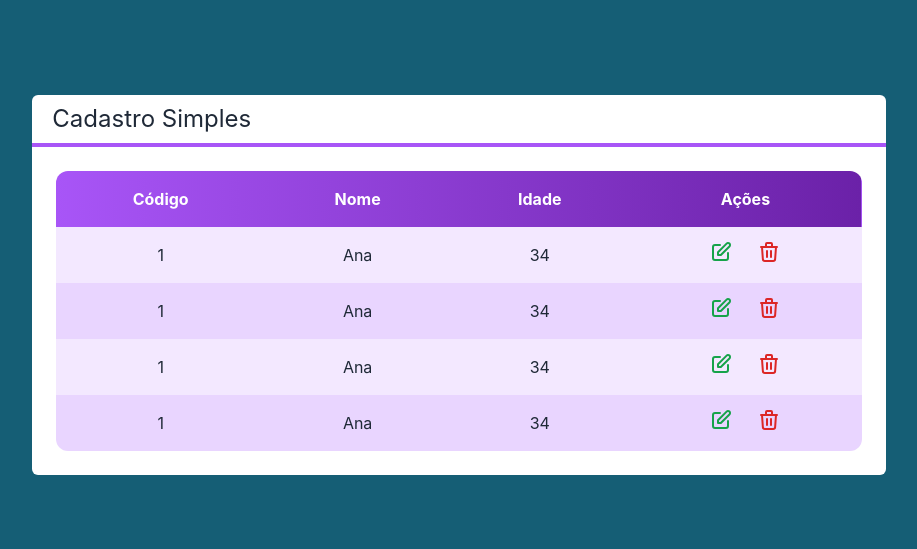
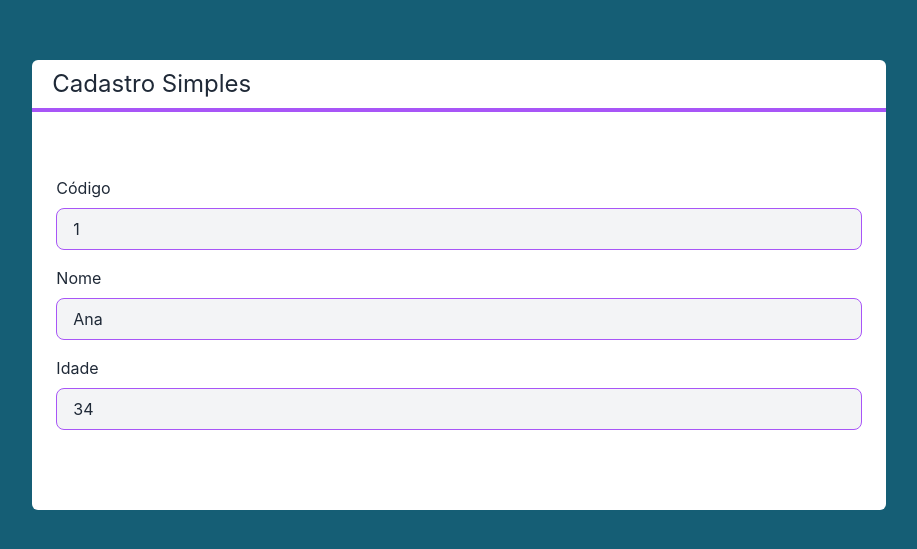
Before and after one commit to EriclisFDS/estudo-next-crud, a Next.js app: page / in a window 1280 px wide. Shown: the part 115-664 px from the top of the page, without its empty margins (181-1098 px from the left). Built offline with nearby package versions, Linux system fonts and the light colour scheme.

Commit message:
começo da segunda tela

```diff
--- /dev/null
+++ b/src/components/Botao.tsx
@@ -0,0 +1,17 @@
+interface BotaoProps {
+    children: any
+    cor?: 'green' | 'blue' | 'gray'
+    className?: string
+}
+
+export default function Botao(props: BotaoProps) {
+    const cor = props.cor ?? 'gray'
+    return (
+        <button className={`
+            bg-gradient-to-r from-${cor}-400 to-${cor}-700
+            text-white px-4 py-2 rounded-md ${props.className}
+        `}>
+            {props.children}
+        </button>
+    )
+}
--- /dev/null
+++ b/src/components/Entrada.tsx
@@ -0,0 +1,26 @@
+interface EntradaProps {
+    texto: string
+    tipo?: 'text' | 'number'
+    valor: any
+    somenteLeitura?: boolean
+    className?: string
+    valorMudou?: (valor: any) => void
+}
+
+export default function Entrada(props:EntradaProps) {
+    return (
+        <div className={` flex flex-col ${props.className} `}>
+            <label htmlFor="input" className="mb-2">{props.texto}</label>
+            <input
+                id="input" type={props.tipo ?? 'text'}
+                value={props.valor} readOnly={props.somenteLeitura}
+                onChange={e => props.valorMudou?.(e.target.value)}
+                className={`
+                    border border-purple-500 rounded-lg px-4 py-2
+                    focus:outline-none bg-gray-100
+                    ${props.somenteLeitura ? '' : 'focus:bg-white'}
+                `}
+            />
+        </div>
+    )
+}
--- /dev/null
+++ b/src/components/Formulario.tsx
@@ -0,0 +1,43 @@
+import { useState } from "react";
+import Entrada from "./Entrada";
+import Cliente from "../core/Cliente";
+import Botao from "./Botao";
+
+interface FormularioProps {
+    cliente: Cliente
+}
+
+export default function Formulario(props:FormularioProps) {
+    const id = props.cliente?.id
+    const [nome, setNome] = useState(props.cliente?.nome ?? '')
+    const [Idade, setIdade] = useState(props.cliente?.idade ?? 0)
+    return (
+        <div>
+            {id ? (
+                    <Entrada
+                        texto="Código" valor={id}
+                        somenteLeitura
+                        className="mb-4"
+                    ></Entrada>
+                ) : false
+            }
+            <Entrada
+                texto="Nome" valor={nome}
+                valorMudou={setNome}
+                className="mb-4"
+            ></Entrada>
+            <Entrada
+                texto="Idade" tipo="number" valor={Idade}
+                valorMudou={setIdade}
+            ></Entrada>
+            <div className="flex justify-end mt-4">
+                <Botao cor="blue" className="mr-2" >
+                    {id ? 'Alterar' : 'Salvar' }
+                </Botao>
+                <Botao >
+                    Cancelar
+                </Botao>
+            </div>
+        </div>
+    )
+}
--- a/src/pages/index.tsx
+++ b/src/pages/index.tsx
@@ -1,3 +1,5 @@
+import Botao from "../components/Botao";
+import Formulario from "../components/Formulario";
 import Layout from "../components/Layout";
 import Tabela from "../components/Tabela";
 import Cliente from "../core/Cliente";
@@ -22,13 +24,18 @@
 
   return (
     <div className={`
-    flex justify-center items-center h-screen bg-cyan-800 text-white
+      flex justify-center items-center h-screen
+      bg-cyan-800 text-white
     `}>
       <Layout titulo="Cadastro Simples">
-        <Tabela clientes={clientes}
+        <div className="flex justify-end">
+          <Botao cor="green" >Novo Cliente</Botao>
+        </div>
+        {/* <Tabela clientes={clientes}
         clienteSelecionado={clienteSelecionado}
         clienteExcluido={clienteExcluido}
-        ></Tabela>
+        ></Tabela> */}
+        <Formulario cliente={clientes[0]} ></Formulario>
       </Layout>
     </div>
   )
--- a/tailwind.config.js
+++ b/tailwind.config.js
@@ -1,9 +1,16 @@
 /** @type {import('tailwindcss').Config} */
 module.exports = {
-  content: [
-    "./src/pages/**/*.{js,ts,jsx,tsx}",
-    "./src/components/**/*.{js,ts,jsx,tsx}",
-  ],
+  purge: {
+    content: [
+      "./src/pages/**/*.{js,ts,jsx,tsx}",
+      "./src/components/**/*.{js,ts,jsx,tsx}",
+    ],
+    safelist: [
+      /^bg-/,
+      /^to-/,
+      /^from-/
+    ]
+  },
   theme: {
     extend: {},
   },
```
